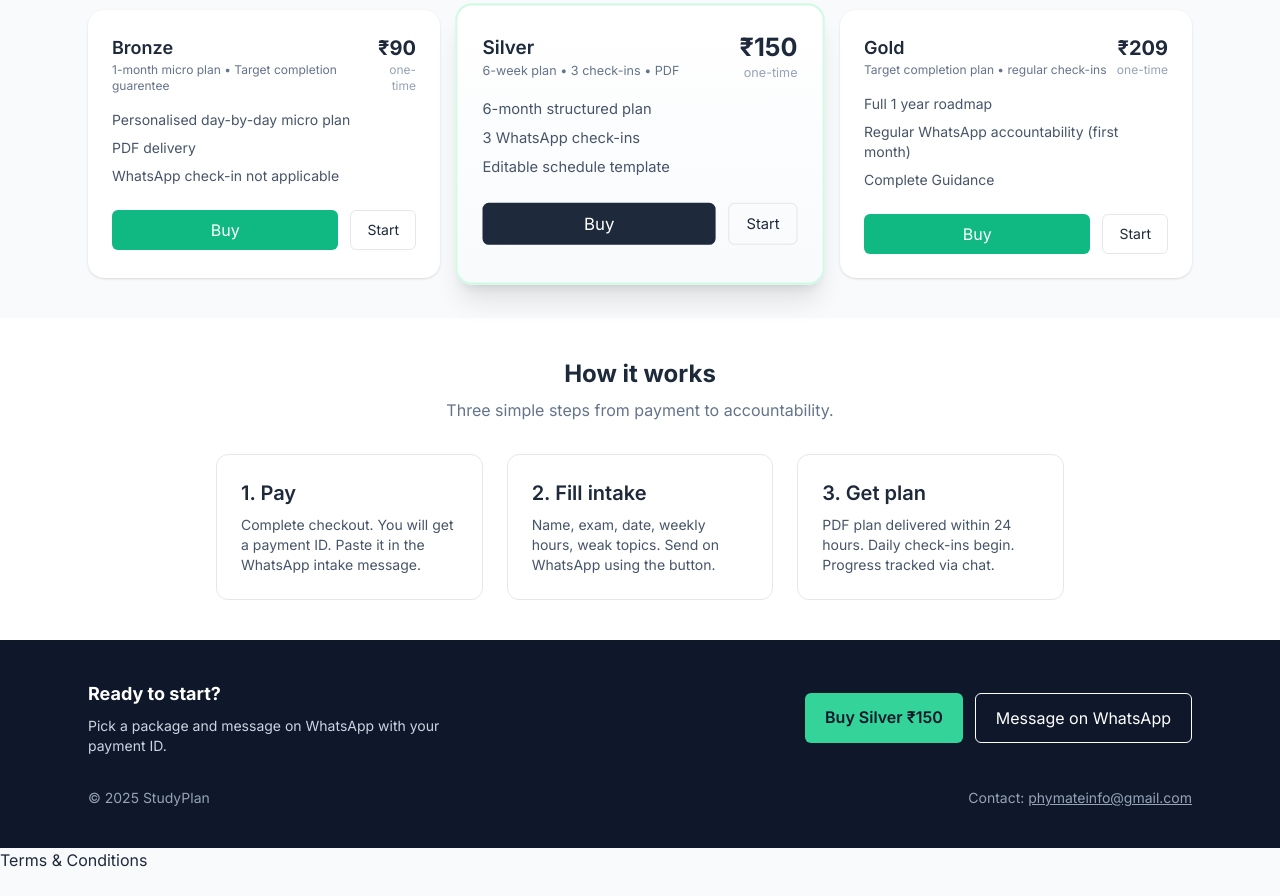
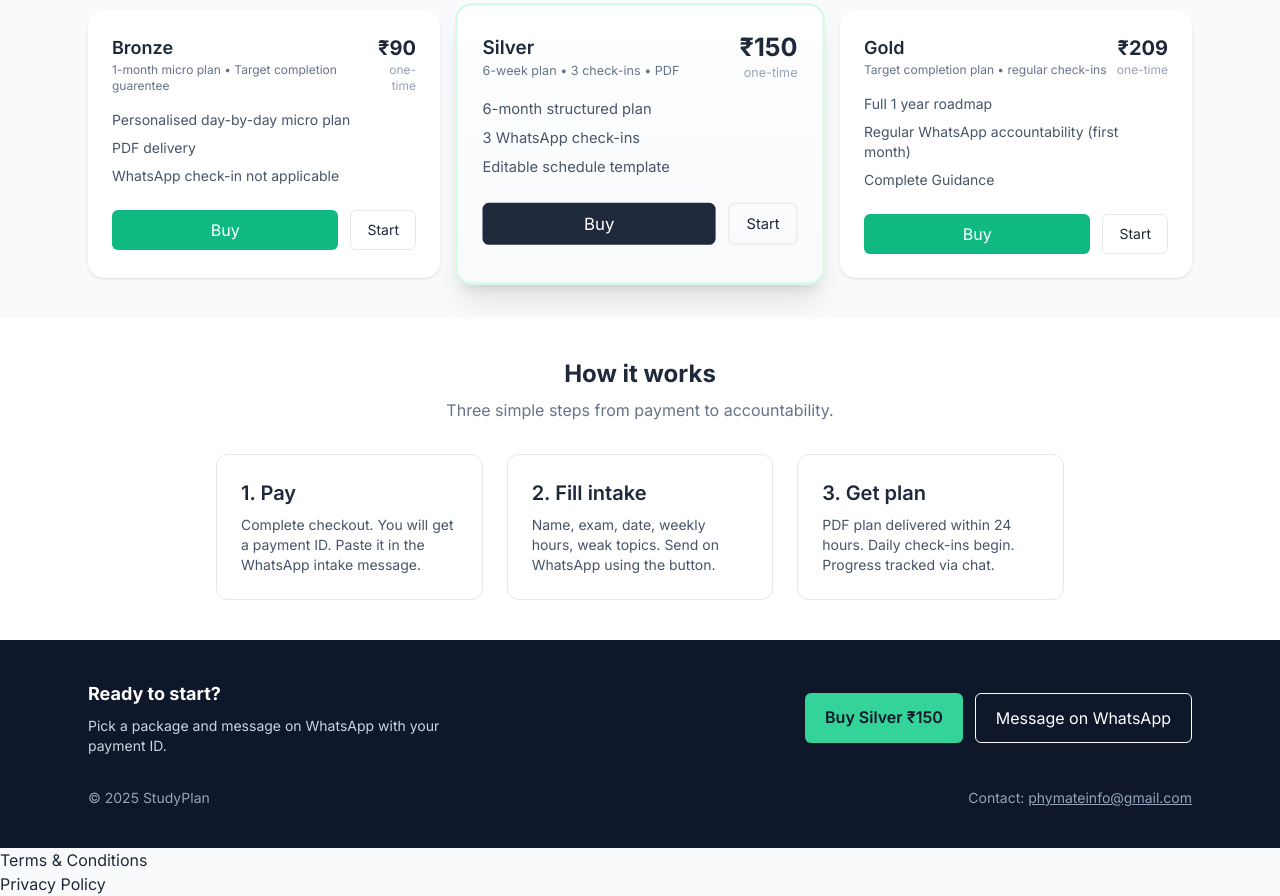
Before and after one commit to KS2179/Phymate, a plain HTML site: page index.html in a window 1280 px wide. Shown: the part 655-1551 px from the top of the page. Before the commit the page ends 1527 px from the top, so only its background shows below. Drawn offline with nearby package versions, Linux system fonts and the light colour scheme.

Commit message:
Update index.html

```diff
--- a/index.html
+++ b/index.html
@@ -231,6 +231,6 @@
   document.getElementById('yr').textContent = new Date().getFullYear();
 </script>
   <p><a href="terms.html">Terms & Conditions </a></p>
-
+<p> <a href="privacy.html"> Privacy Policy </p>
 </body>
 </html>
```
